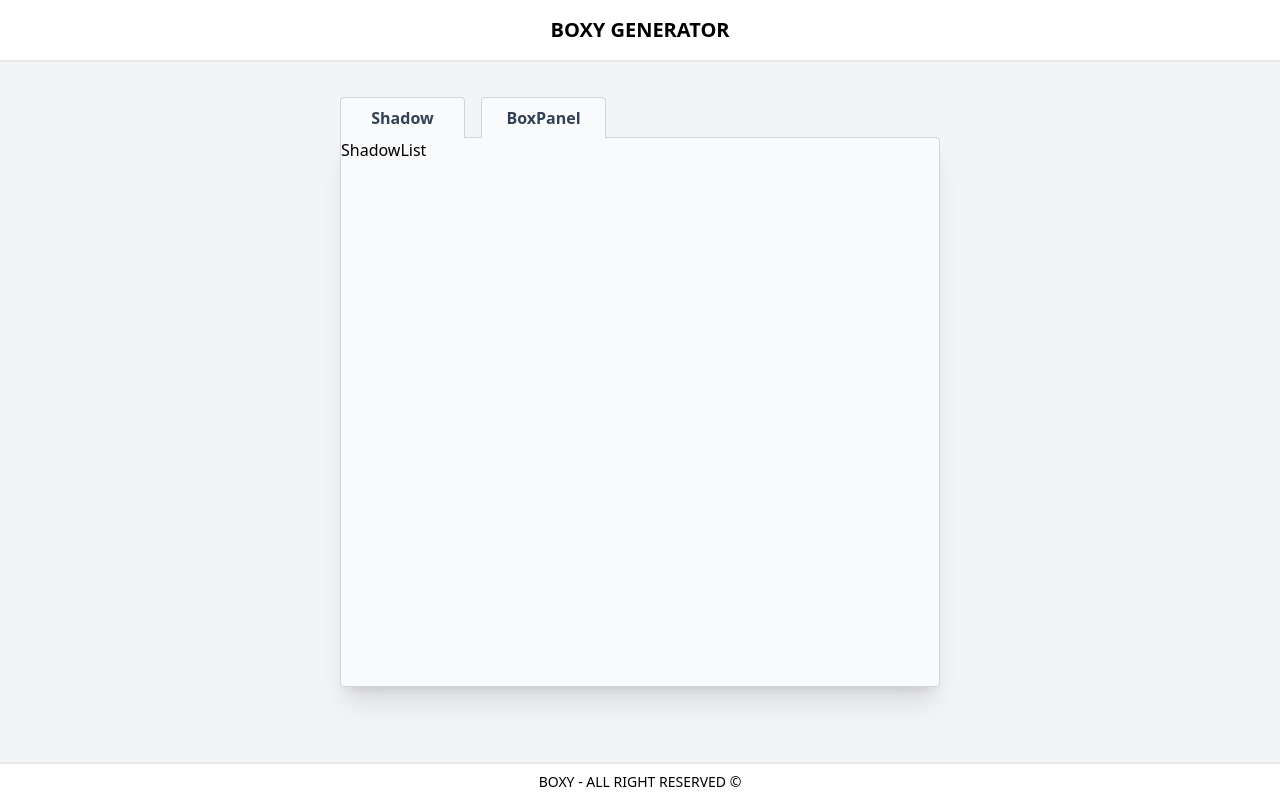
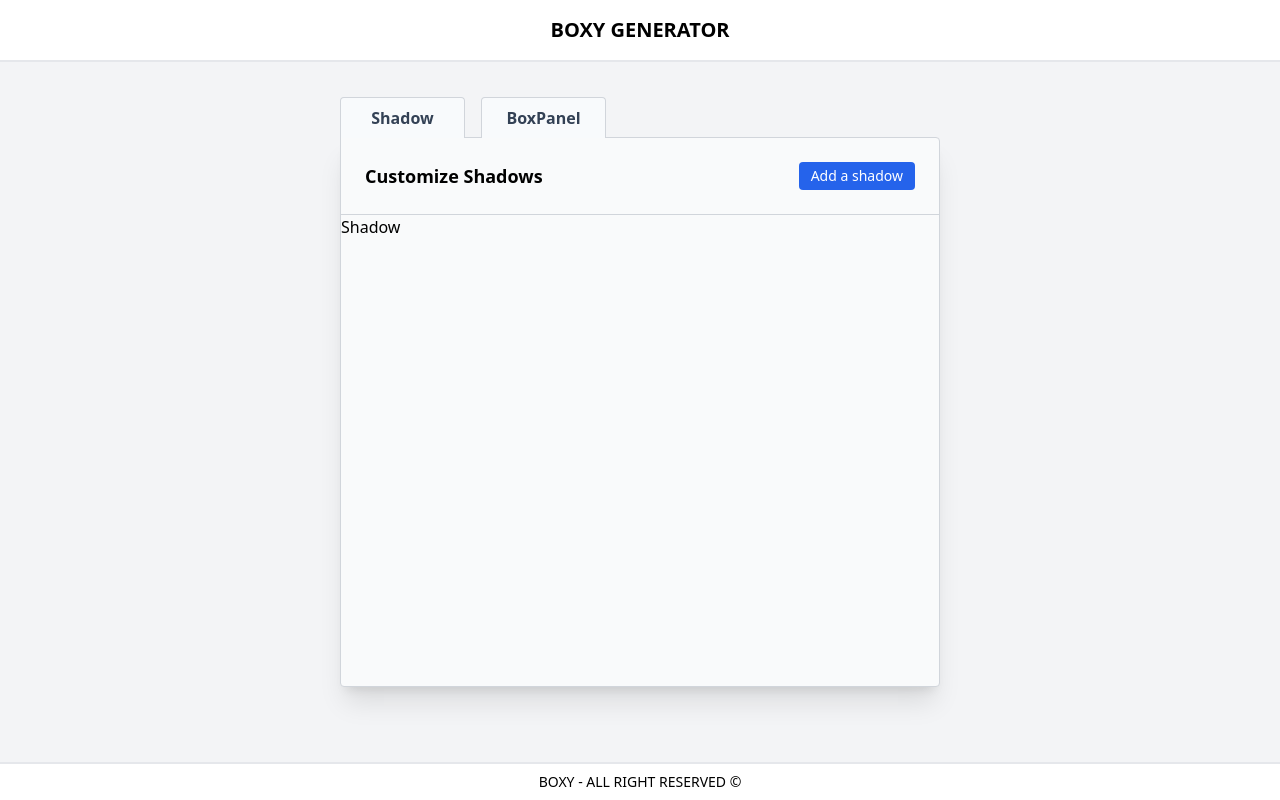
Before and after one commit to musellix/formation-react, a React (Vite) app in the folder 10.Boxy-project/: page / in a window 1280 px wide. Built offline with nearby package versions, Linux system fonts and the light colour scheme.

Commit message:
10 - Projet Boxy-generator - afficher liste des ombres

```diff
--- a/10.Boxy-project/src/features/shadows.js
+++ b/10.Boxy-project/src/features/shadows.js
@@ -52,7 +52,46 @@
 
         },
         addShadow: (state, action) => {
-
+            state.push({
+                id: nanoid(8),
+                active: true,
+                inset: false,
+                inputs: [{
+                        inputNumber: 1,
+                        name: "Horizontal offset",
+                        value: 0,
+                        type: "range",
+                        minMax: [-250, 250]
+                    },
+                    {
+                        inputNumber: 2,
+                        name: "Vertical offset",
+                        value: 10,
+                        type: "range",
+                        minMax: [-250, 250]
+                    },
+                    {
+                        inputNumber: 3,
+                        name: "Blur radius",
+                        value: 15,
+                        type: "range",
+                        minMax: [0, 250]
+                    },
+                    {
+                        inputNumber: 4,
+                        name: "Spread radius",
+                        value: -3,
+                        type: "range",
+                        minMax: [-250, 250]
+                    },
+                    {
+                        inputNumber: 5,
+                        name: "Color",
+                        value: "#4f4f4f",
+                        type: "color",
+                    },
+                ]
+            })
         },
         updateShadowValue: (state, action) => {
 
--- /dev/null
+++ b/10.Boxy-project/src/layouts/ShadowList/Shadow.jsx
@@ -0,0 +1,7 @@
+import React from 'react'
+
+export default function Shadow() {
+  return (
+    <div>Shadow</div>
+  )
+}
--- a/10.Boxy-project/src/layouts/ShadowList/ShadowList.jsx
+++ b/10.Boxy-project/src/layouts/ShadowList/ShadowList.jsx
@@ -1,7 +1,37 @@
 import React from 'react'
+import { useDispatch, useSelector } from 'react-redux'
+import Shadow from './Shadow'
+import { addShadow } from '../../features/shadows'
 
 export default function ShadowList() {
+  const shadows = useSelector(state => state.shadows)
+  const dispatch = useDispatch()
+
   return (
-    <div>ShadowList</div>
+    <div>
+
+      {/* div 'add a shadow' */}
+      <div
+        className='flex justify-between p-6 border-b border-gray-300'
+      >
+        <p className='font-bold text-lg'>Customize Shadows</p>
+        <button
+        onClick={() => dispatch(addShadow())}
+          className='py-1 px-3 text-sm rounded bg-blue-600 focus:outline-none focus:ring-4 focus:ring-offset-2 hover:bg-blue-700 text-white'
+        >
+          Add a shadow
+        </button>
+      </div>
+
+      <ul>
+        {shadows.map((shadow, index) => (
+          <Shadow
+            panelNumber={index+1}
+            shadow={shadow}
+            key={shadow.id}
+          />
+        ))}
+      </ul>
+    </div>
   )
 }
```
